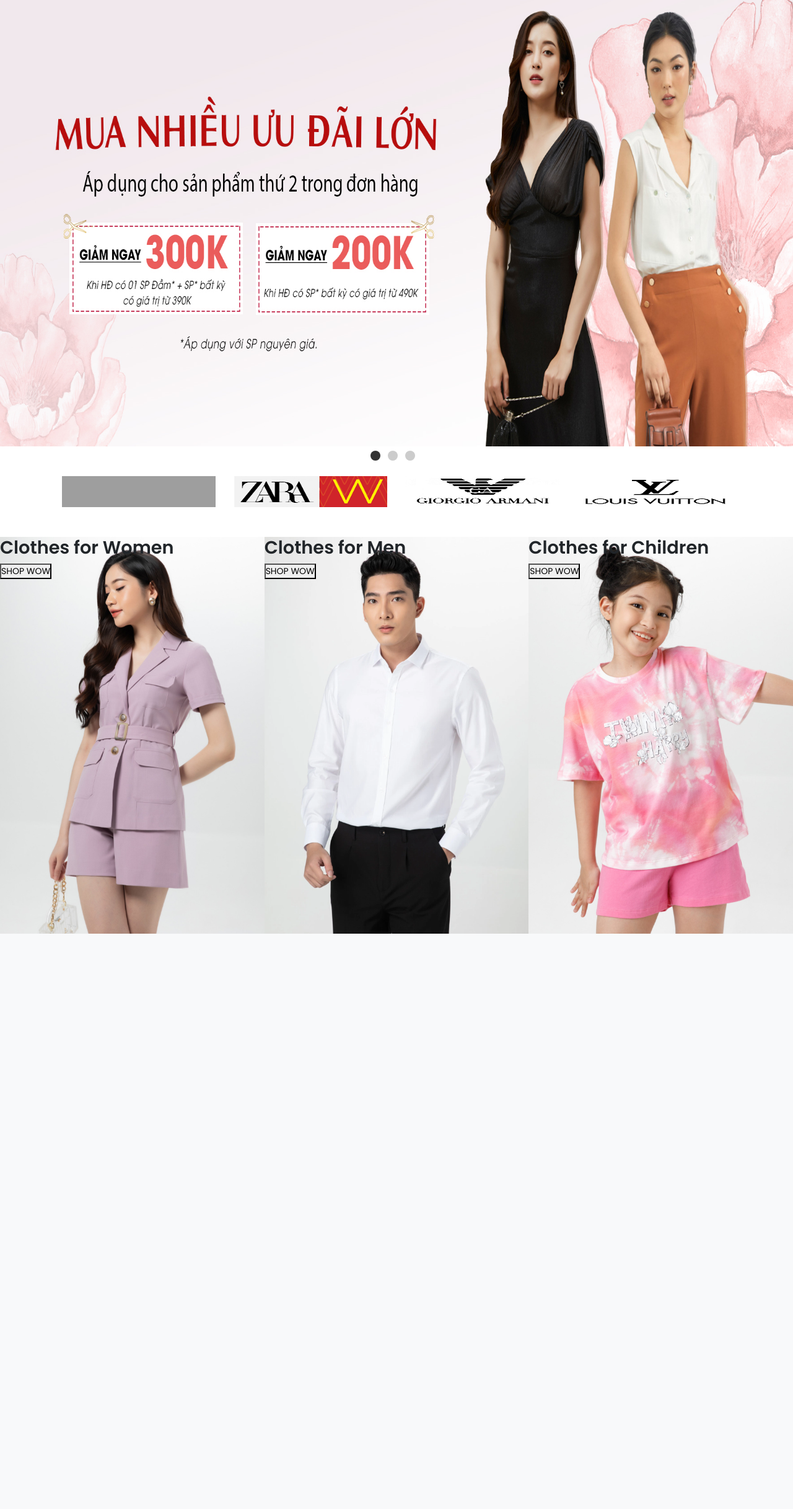
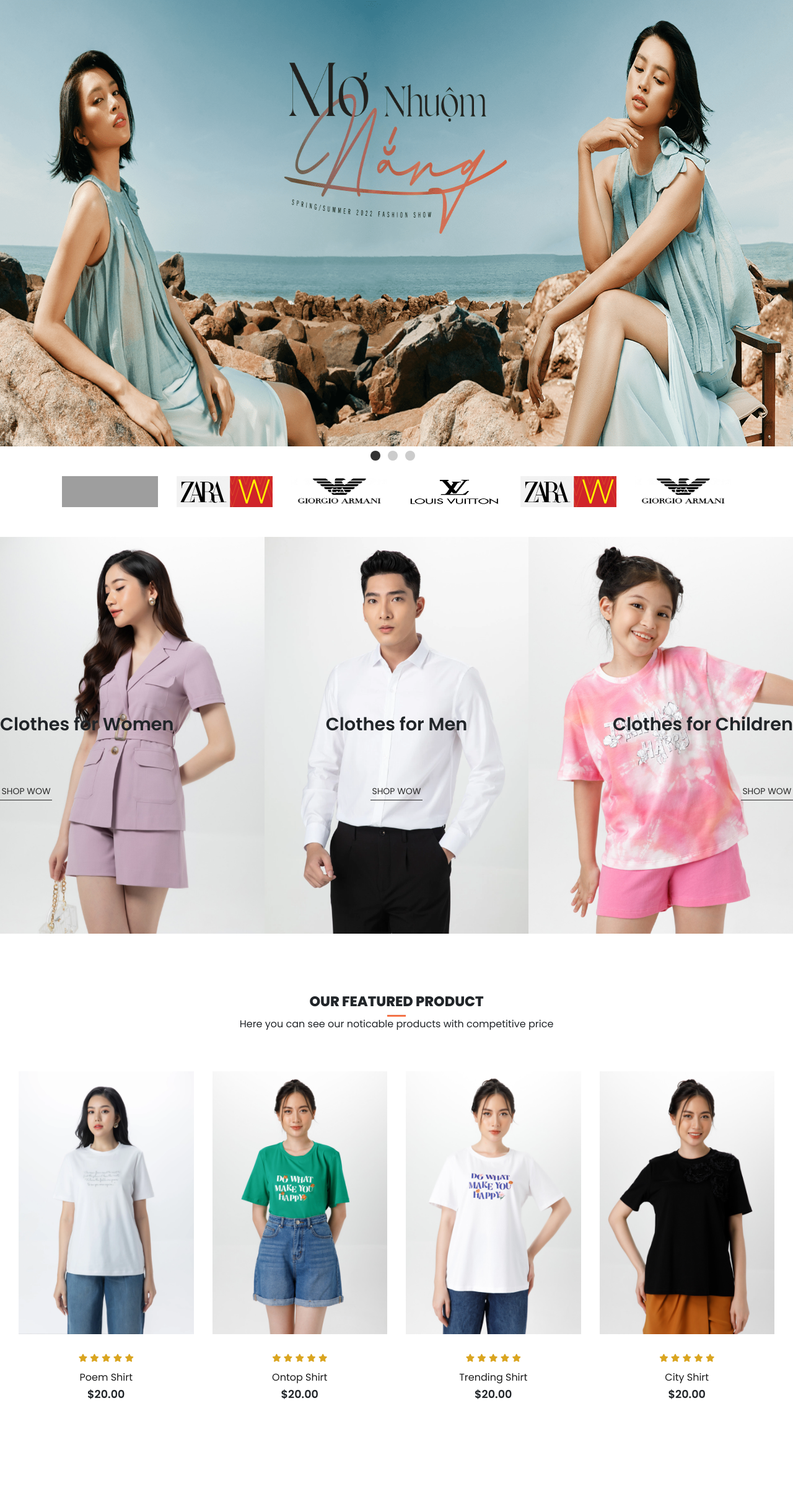
Before and after one commit to sherlockduy4869/Ivy_Website, a PHP site: page / in a window 1280 px wide. Shown: the part 98-2532 px from the top of the page at 62% size. Before the commit the page ends 1604 px from the top, so only its background shows below. Run offline with PHP 8.4, Linux system fonts and the light colour scheme; some libraries are stand-ins or nearby versions; grey boxes are pictures that could not be loaded.

Commit message:
Done featured product area and its css

```diff
--- a/Resource/css/style.css
+++ b/Resource/css/style.css
@@ -1,4 +1,5 @@
 @import url('https://fonts.googleapis.com/css2?family=Poppins:wght@100;200;300;400;600;700;800;900&display=swap');
+/*DEFAULT SETUP AREA*/
 *{
     margin: 0;
     padding: 0;
@@ -37,6 +38,18 @@ h5{
 
 h6{
     color: #D8D8D8;
+}
+/*REUSE AREA*/
+hr{
+    width: 30px;
+    height: 2px;
+    background-color: #fb774b;
+    margin: 0 auto;
+}
+
+/*STICKY AREA*/
+.sticky{
+    background-color: rgba(255, 255, 255, 1);;
 }
 
 /*NAV AREA*/
@@ -126,4 +139,75 @@ h6{
     display: inline-block;
     font-size: 14px;
     font-weight: 500;
+    color: #2a2a2a;
+    background: none;
+    border: none;
+    border-bottom: 1px solid #2a2a2a;
+    padding: 2.5px;
+    transform: translateY(70px);
 }
+
+.new-area .one .details button:hover{
+    color: #fff ;
+    border-bottom: 1px solid #fff;
+}
+
+.new-area .one:nth-child(1) .details{
+    display: flex;
+    justify-content: center;
+    flex-direction: column;
+    align-items: flex-start;
+    text-align: start;
+}
+
+.new-area .one:nth-child(2) .details{
+    display: flex;
+    justify-content: center;
+    flex-direction: column;
+    align-items: center;
+    text-align: center;
+}
+.new-area .one:nth-child(3) .details{
+    display: flex;
+    justify-content: center;
+    flex-direction: column;
+    align-items: flex-end;
+    text-align: end;
+}
+
+/*PRODUCTS AREA*/
+
+.product{
+    cursor: pointer;
+    margin-bottom: 2rem;
+}
+
+.product img{
+    transition: 0.3s all;
+}
+
+.product:hover img{
+    opacity: 0.7;
+}
+
+.product .buy-btn{
+    color: #fff;
+    background: #fb774b;
+    transform: translateY(20px);
+    opacity: 0;
+    transform: 0.3s all;
+}
+
+.product:hover .buy-btn{
+    transform: translateY(0px);
+    opacity: 1;
+}
+
+.star{
+    padding: 10px 0;
+}
+
+.star i{
+    font-size: 0.8rem;
+    color: goldenrod;
+}
--- a/Resource/js/script.js
+++ b/Resource/js/script.js
@@ -1,18 +1,18 @@
 $(document).ready(function(){
 
-    //sticky nav
-    // $('.').waypoint(
-    //     function(direction){
-    //         if(direction== "down"){
-    //             $('nav').addClass('sticky');
-    //         }
-    //         else{
-    //             $('nav').removeClass('sticky');
-    //         }
-    //     },{
-    //         offset: '730px'
-    //     }
-    // )
+    // sticky nav
+    $('.new-area').waypoint(
+        function(direction){
+            if(direction== "down"){
+                $('nav').addClass('sticky');
+            }
+            else{
+                $('nav').removeClass('sticky');
+            }
+        },{
+            offset: '730px'
+        }
+    )
 
     //Slider
     const imgPosition = document.querySelectorAll(".aspect-ratio-169 img")
--- a/index.html
+++ b/index.html
@@ -56,10 +56,12 @@
     <!--BRAND AREA-->
     <section class="brand-area container">
       <div class="row m-0 py-5">
-          <img class="image-fluid col-lg-3 col-md-6 col-12" src="./Resource/img/brand1.png" alt="">
-          <img class="image-fluid col-lg-3 col-md-6 col-12" src="./Resource/img/brand2.png" alt="">
-          <img class="image-fluid col-lg-3 col-md-6 col-12" src="./Resource/img/brand3.jpg" alt="">
-          <img class="image-fluid col-lg-3 col-md-6 col-12" src="./Resource/img/brand4.png" alt="">
+          <img class="image-fluid col-lg-2 col-md-3 col-6" src="./Resource/img/brand1.png" alt="">
+          <img class="image-fluid col-lg-2 col-md-3 col-6" src="./Resource/img/brand2.png" alt="">
+          <img class="image-fluid col-lg-2 col-md-3 col-6" src="./Resource/img/brand3.jpg" alt="">
+          <img class="image-fluid col-lg-2 col-md-3 col-6" src="./Resource/img/brand4.png" alt="">
+          <img class="image-fluid col-lg-2 col-md-3 col-6" src="./Resource/img/brand2.png" alt="">
+          <img class="image-fluid col-lg-2 col-md-3 col-6" src="./Resource/img/brand3.jpg" alt="">
       </div>
     </section>
 
@@ -90,6 +92,72 @@
       </div>
     </section>
 
+    <!--FEATURED PRODUCT AREA-->
+    <section class="featured-product-area my-5 pb-5">
+      <div class="container text-center mt-5 py-5">
+        <h3>OUR FEATURED PRODUCT</h3>
+        <hr>
+        <p>Here you can see our noticable products with competitive price</p>
+      </div>
+      <div class="row mx-auto container-fluid">
+        <div class="product text-center col-lg-3 col-md-4 col-12">
+          <img class="img-fluid mb-3" src="./Resource/img/featured-product1.jfif" alt="">
+          <div class="star">
+            <i class="fas fa-star"></i>
+            <i class="fas fa-star"></i>
+            <i class="fas fa-star"></i>
+            <i class="fas fa-star"></i>
+            <i class="fas fa-star"></i>
+          </div>
+          <h5 class="product-name">Poem Shirt</h5>
+          <h4 class="product-price">$20.00</h4>
+          <button class="buy-btn btn">Buy Now</button>
+        </div>
+
+        <div class="product text-center col-lg-3 col-md-4 col-12">
+          <img class="img-fluid mb-3" src="./Resource/img/featured-product2.jfif" alt="">
+          <div class="star">
+            <i class="fas fa-star"></i>
+            <i class="fas fa-star"></i>
+            <i class="fas fa-star"></i>
+            <i class="fas fa-star"></i>
+            <i class="fas fa-star"></i>
+          </div>
+          <h5 class="product-name">Ontop Shirt</h5>
+          <h4 class="product-price">$20.00</h4>
+          <button class="buy-btn btn">Buy Now</button>
+        </div>
+
+        <div class="product text-center col-lg-3 col-md-4 col-12">
+          <img class="img-fluid mb-3" src="./Resource/img/featured-product3.jfif" alt="">
+          <div class="star">
+            <i class="fas fa-star"></i>
+            <i class="fas fa-star"></i>
+            <i class="fas fa-star"></i>
+            <i class="fas fa-star"></i>
+            <i class="fas fa-star"></i>
+          </div>
+          <h5 class="product-name">Trending Shirt</h5>
+          <h4 class="product-price">$20.00</h4>
+          <button class="buy-btn btn">Buy Now</button>
+        </div>
+
+        <div class="product text-center col-lg-3 col-md-4 col-12">
+          <img class="img-fluid mb-3" src="./Resource/img/featured-product4.jfif" alt="">
+          <div class="star">
+            <i class="fas fa-star"></i>
+            <i class="fas fa-star"></i>
+            <i class="fas fa-star"></i>
+            <i class="fas fa-star"></i>
+            <i class="fas fa-star"></i>
+          </div>
+          <h5 class="product-name">City Shirt</h5>
+          <h4 class="product-price">$20.00</h4>
+          <button class="buy-btn btn">Buy Now</button>
+        </div>
+
+      </div>
+    </section>
 
     <script src="https://cdn.jsdelivr.net/npm/@popperjs/core@2.9.2/dist/umd/popper.min.js" integrity="sha384-IQsoLXl5PILFhosVNubq5LC7Qb9DXgDA9i+tQ8Zj3iwWAwPtgFTxbJ8NT4GN1R8p" crossorigin="anonymous"></script>
     <script src="https://cdn.jsdelivr.net/npm/bootstrap@5.0.2/dist/js/bootstrap.min.js" integrity="sha384-cVKIPhGWiC2Al4u+LWgxfKTRIcfu0JTxR+EQDz/bgldoEyl4H0zUF0QKbrJ0EcQF" crossorigin="anonymous"></script>
```
Also changed, not shown: Resource/img/featured-product1.jfif (added), Resource/img/featured-product2.jfif (added), Resource/img/featured-product3.jfif (added), Resource/img/featured-product4.jfif (added).
